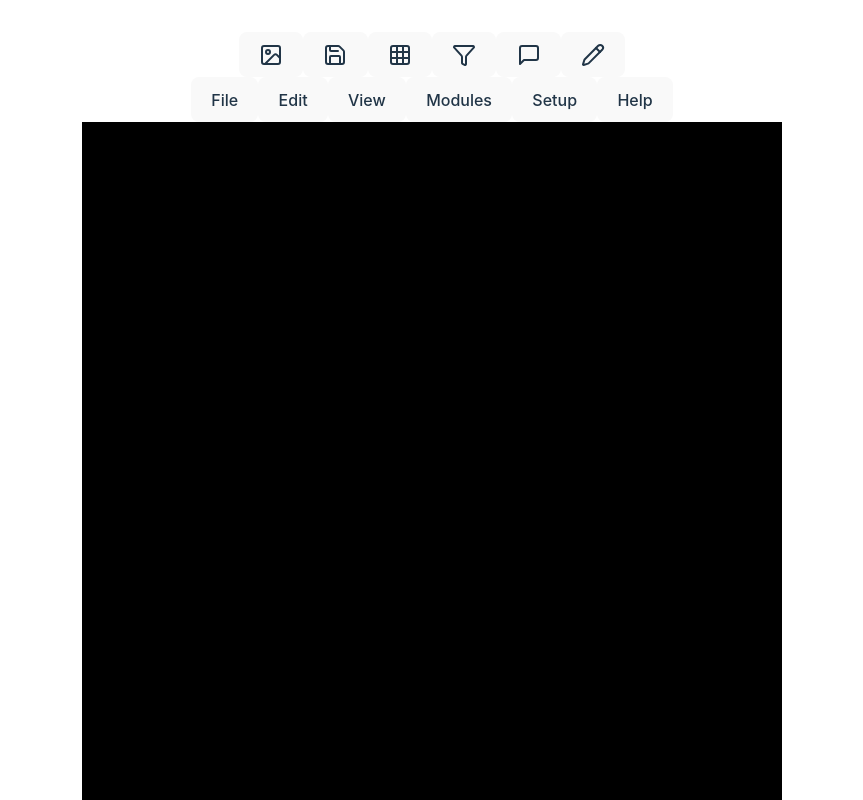
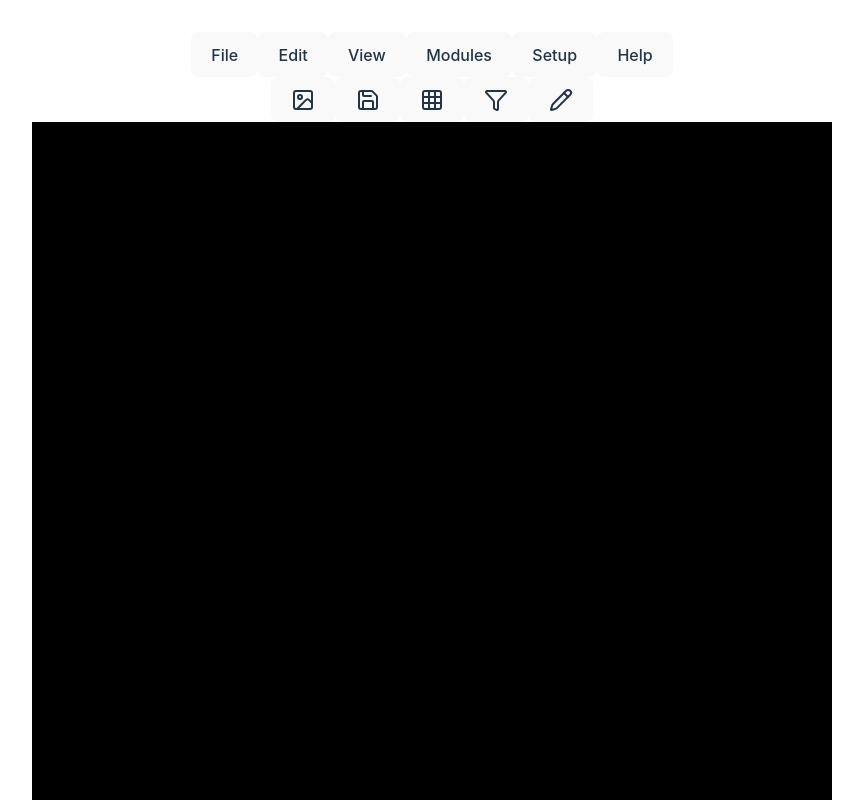
Before and after one commit to YulkonFU/React-Tailwind, a React (Vite) app: page / in a window 1280 px wide. Shown: the top 800 px of the page, without its empty margins (208-1071 px from the left). Built offline with nearby package versions, Linux system fonts and the light colour scheme.

Commit message:
Fix left sidebar menu

```diff
--- a/src/layout/XactLayout.jsx
+++ b/src/layout/XactLayout.jsx
@@ -174,47 +174,8 @@ const XactLayout = () => {
 
   return (
     <div className="flex h-screen bg-gray-100">
-      {/* Left Sidebar - Tool Buttons */}
-      <div className="w-16 bg-gray-800 p-2 flex flex-col gap-4">
-        <button
-          className="p-2 text-black hover:bg-gray-700 rounded"
-          onClick={handleLoadImage}
-        >
-          <ImageIcon className="w-6 h-6" />
-        </button>
-        <button
-          className="p-2 text-black hover:bg-gray-700 rounded"
-          onClick={handleSaveImage}
-        >
-          <Save className="w-6 h-6" />
-        </button>
-        <button
-          className="p-2 text-black hover:bg-gray-700 rounded"
-          onClick={toggleGridView}
-        >
-          <Grid className={`w-6 h-6 ${isGridView ? "text-blue-500" : ""}`} />
-        </button>
-        <button className="p-2 text-black hover:bg-gray-700 rounded">
-          <Filter className="w-6 h-6" />
-        </button>
-        <button className="p-2 text-black hover:bg-gray-700 rounded">
-          <MessageSquare className="w-6 h-6" />
-        </button>
-        <button
-          onClick={() => setShowDrawingTools(!showDrawingTools)}
-          className={`p-2 rounded-lg transition-colors ${
-            showDrawingTools
-              ? "bg-blue-500 text-white"
-              : "bg-white hover:bg-gray-100"
-          }`}
-          title="绘图工具"
-        >
-          <Pencil className="w-5 h-5" />
-        </button>
-      </div>
-
       {/* Main Content Area */}
-      <div className="flex-1 flex flex-col">
+      <div className="ml-16 flex-1 flex flex-col">
         {/* 绘图工具栏 */}
         {showDrawingTools && (
           <DrawingToolbar
@@ -246,7 +207,7 @@ const XactLayout = () => {
           {/* Menu Content */}
           <div
             className={`overflow-hidden transition-all duration-300 ${
-              activeMenu ? "h-[120px]" : "h-0" // 减小高度
+              activeMenu ? "h-[80px]" : "h-0" // 减小高度
             }`}
           >
             <div className="bg-white">
@@ -264,18 +225,60 @@ const XactLayout = () => {
 
         {/* Main Workspace */}
         <div
-          className={`flex-1 flex flex-col lg:flex-row ${
-            isExpanded ? "fixed inset-0 z-40" : ""
-          }`}
+          className={`flex-1 flex ${isExpanded ? "fixed inset-0 z-40" : ""}`}
         >
+          {/* Left Sidebar - Tool Buttons */}
+          <div className="w-16 bg-gray-800 p-2 flex flex-col justify-between items-center">
+            {/* 上部分按钮组 */}
+            <div className="flex flex-col gap-4">
+              <button
+                className="p-2 text-black hover:bg-gray-700 rounded"
+                onClick={handleLoadImage}
+              >
+                <ImageIcon className="w-6 h-6" />
+              </button>
+              <button
+                className="p-2 text-black hover:bg-gray-700 rounded"
+                onClick={handleSaveImage}
+              >
+                <Save className="w-6 h-6" />
+              </button>
+              <button
+                className="p-2 text-black hover:bg-gray-700 rounded"
+                onClick={toggleGridView}
+              >
+                <Grid
+                  className={`w-6 h-6 ${isGridView ? "text-blue-500" : ""}`}
+                />
+              </button>
+              <button className="p-2 text-black hover:bg-gray-700 rounded">
+                <Filter className="w-6 h-6" />
+              </button>
+              <button
+                onClick={() => setShowDrawingTools(!showDrawingTools)}
+                className={`p-2 rounded transition-colors ${
+                  showDrawingTools
+                    ? "bg-blue-500 text-black"
+                    : "text-black hover:bg-gray-700"
+                }`}
+                title="绘图工具"
+              >
+                <Pencil className="w-5 h-5" />
+              </button>
+            </div>
+
+            {/* 底部按钮组 */}
+            <div className="flex flex-col gap-4">{/* 预留底部按钮位置 */}</div>
+          </div>
+
           {/* Image View Area */}
           <div
             className={`flex-1 bg-black relative ${
               isExpanded ? "w-full h-full" : ""
             }`}
             style={{
-              width: "700px",
-              height: "700px",
+              width: "800px",
+              height: "800px",
               position: "relative",
               zIndex: 1,
             }}
```
